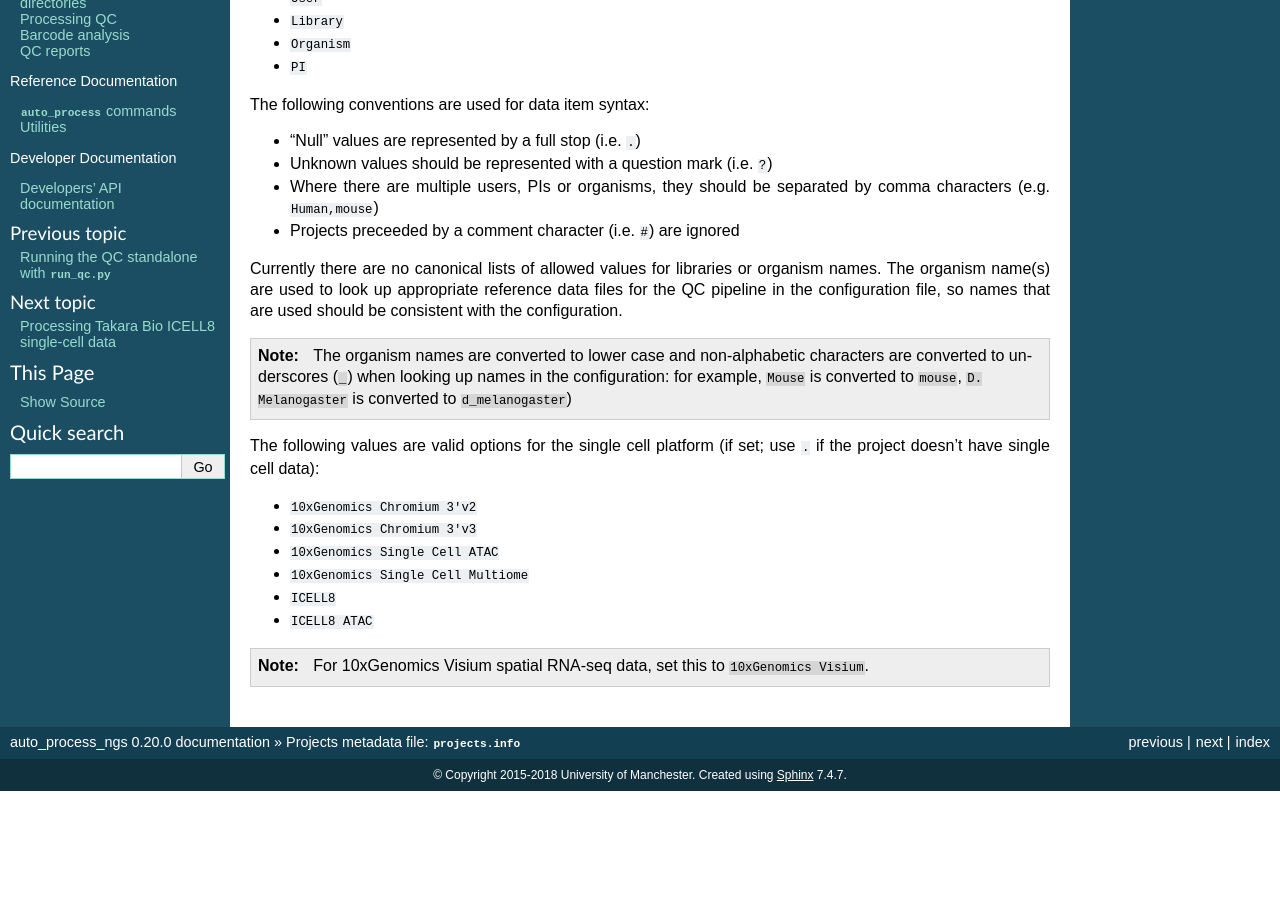
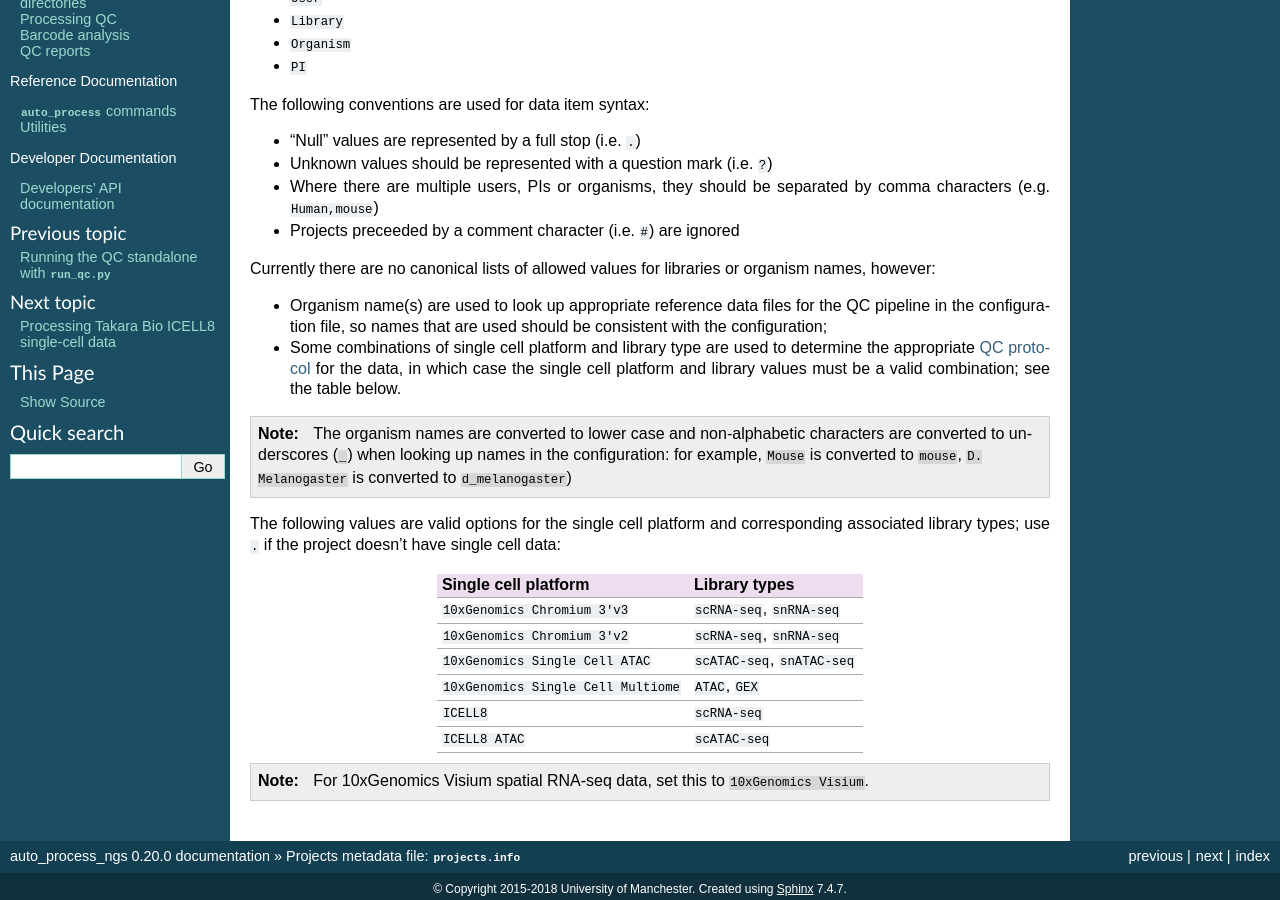
Before and after one commit to fls-bioinformatics-core/auto_process_ngs, a Sphinx documentation site: the page built from docs/source/using/projects_info.rst, in a window 1280 px wide and 900 px high, scrolled down 628 px. Built offline with Sphinx 7.4.7, drawn with Linux system fonts in a browser that asks for light colours; before the commit the page ends 1419 px from its top, so only the background shows below that.

Commit message:
qc/utils: update required library type to be 'ATAC' when setting QC protocol to '10x_Multiome_ATAC'.

```diff
--- a/docs/source/using/projects_info.rst
+++ b/docs/source/using/projects_info.rst
@@ -56,9 +56,15 @@ The following conventions are used for data item syntax:
   ignored
 
 Currently there are no canonical lists of allowed values for libraries
-or organism names. The organism name(s) are used to look up appropriate
-reference data files for the QC pipeline in the configuration file, so
-names that are used should be consistent with the configuration.
+or organism names, however:
+
+* Organism name(s) are used to look up appropriate reference data files
+  for the QC pipeline in the configuration file, so names that are used
+  should be consistent with the configuration;
+* Some combinations of single cell platform and library type are used
+  to determine the appropriate :doc:`QC protocol <run_qc>` for the
+  data, in which case the single cell platform and library values
+  must be a valid combination; see the table below.
 
 .. note::
 
@@ -69,14 +75,19 @@ names that are used should be consistent with the configuration.
    ``d_melanogaster``)
 
 The following values are valid options for the single cell platform
-(if set; use ``.`` if the project doesn't have single cell data):
+and corresponding associated library types; use ``.`` if the project
+doesn't have single cell data:
 
-* ``10xGenomics Chromium 3'v2``
-* ``10xGenomics Chromium 3'v3``
-* ``10xGenomics Single Cell ATAC``
-* ``10xGenomics Single Cell Multiome``
-* ``ICELL8``
-* ``ICELL8 ATAC``
+===================================== ==============================
+Single cell platform                  Library types
+===================================== ==============================
+``10xGenomics Chromium 3'v3``         ``scRNA-seq``, ``snRNA-seq``
+``10xGenomics Chromium 3'v2``         ``scRNA-seq``, ``snRNA-seq``
+``10xGenomics Single Cell ATAC``      ``scATAC-seq``, ``snATAC-seq``
+``10xGenomics Single Cell Multiome``  ``ATAC``, ``GEX``
+``ICELL8``                            ``scRNA-seq``
+``ICELL8 ATAC``                       ``scATAC-seq``
+===================================== ==============================
 
 .. note::
 
```
Also changed, not shown: 2 other files.
